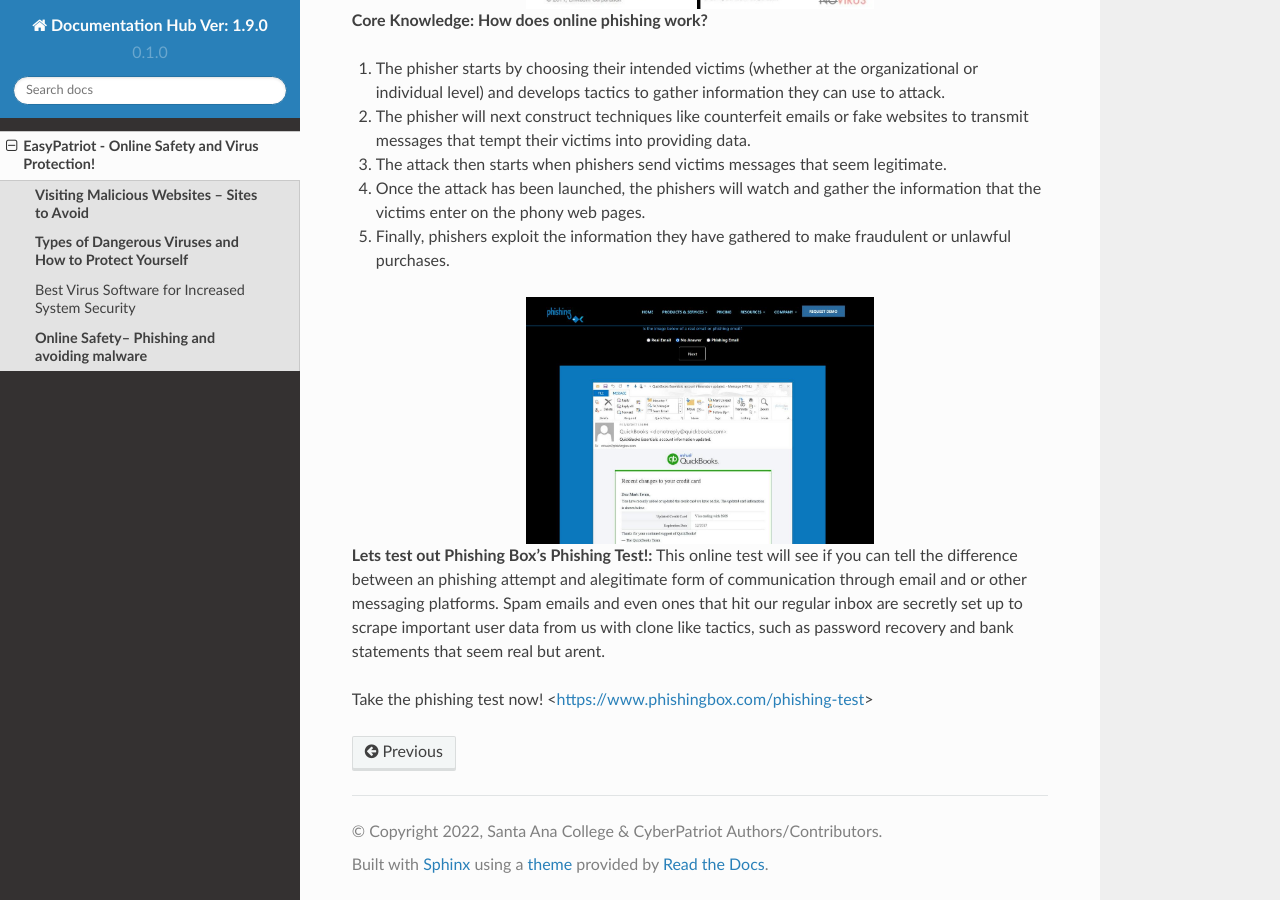
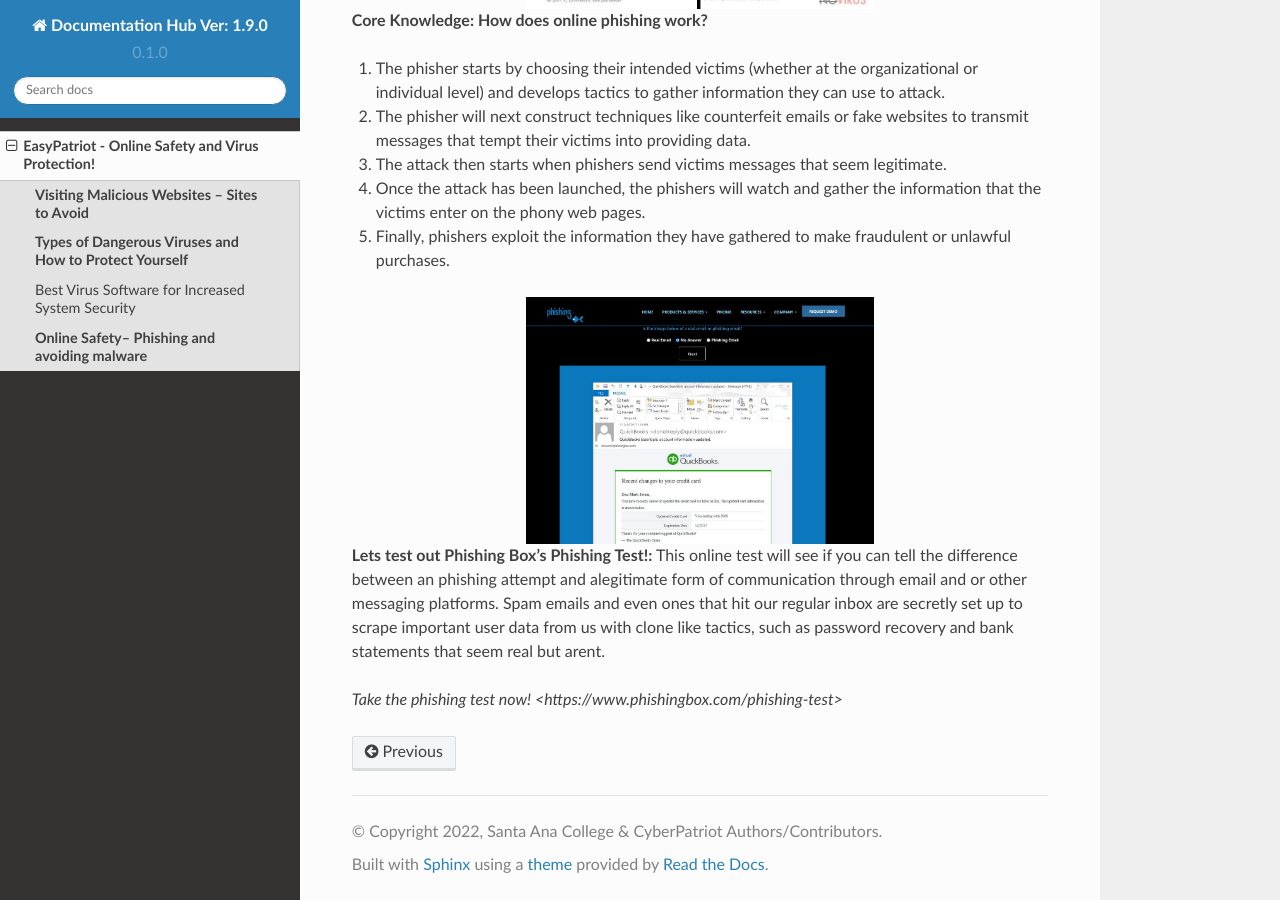
Before and after one commit to natt96z/cybersac, a Sphinx documentation site: the page built from docs/source/BeginnerEasyCybersac.rst, in a window 1280 px wide and 900 px high, scrolled down 7722 px. Built offline with Sphinx 7.4.7 and the Read the Docs theme 2.0.0, drawn with Linux system fonts in a browser that asks for light colours.

```diff
--- a/docs/source/BeginnerEasyCybersac.rst
+++ b/docs/source/BeginnerEasyCybersac.rst
@@ -179,4 +179,4 @@ Exploit attacks take advantage of security holes in popular applications, using
 
 **Lets test out Phishing Box's Phishing Test!:** This online test will see if you can tell the difference between an phishing attempt and  alegitimate form of communication through email and or other messaging platforms. Spam emails and even ones that hit our regular inbox are secretly set up to scrape important user data from us with clone like tactics, such as password recovery and bank statements that seem real but arent.
 
-Take the phishing test now! <https://www.phishingbox.com/phishing-test>
+`Take the phishing test now! <https://www.phishingbox.com/phishing-test>`
```
